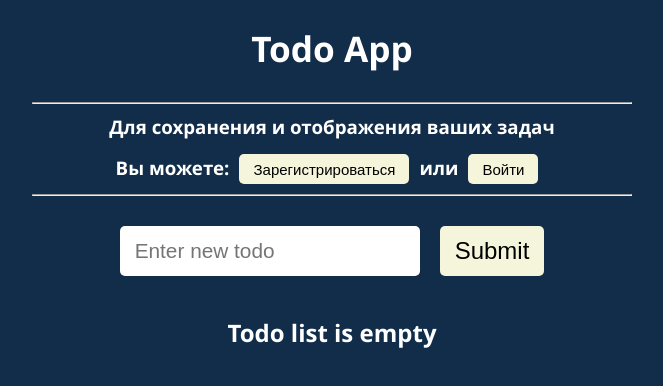
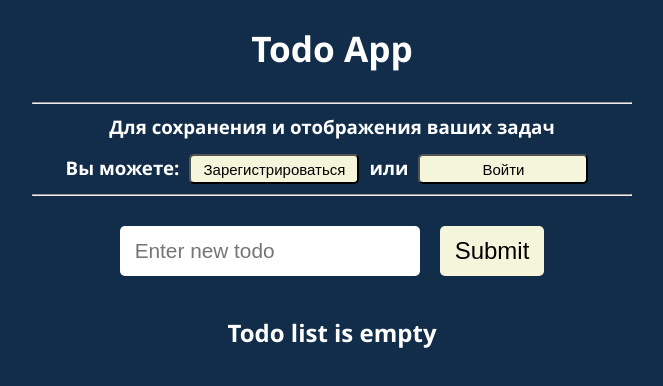
Before and after one commit to sergeygol-js/todo-app, a React (Create React App) app: page / in a window 1280 px wide. Shown: the top 386 px of the page, without its empty margins (308-971 px from the left). Built offline with nearby package versions, Linux system fonts and the light colour scheme.

Commit message:
add btype for button class

```diff
--- a/src/App.js
+++ b/src/App.js
@@ -62,6 +62,7 @@ function App() {
 
   const resetTodosHandler = () => {
     setTodos([])
+    setUserData({ ...userData, todos: todos })
   }
 
   const deleteCompletedTodosHandler = () => {
@@ -123,19 +124,7 @@ function App() {
         {userData.firstName ? (
           <>
             <h2>{`Привет, ${userData.firstName}! Вы вошли`} </h2>
-            <Button
-              style={{
-                margin: '10px 10px 15px 10px',
-                fontSize: '15px',
-                fontWeight: '5px',
-                width: '70px',
-                height: '30px',
-                padding: '0px',
-                backgroundColor: 'rgba(196, 51, 51, 0.7)',
-              }}
-              children='Выйти'
-              onClick={logout}
-            />
+            <Button btype='exitButton' children='Выйти' onClick={logout} />
           </>
         ) : (
           <>
--- a/src/components/RegButton.js
+++ b/src/components/RegButton.js
@@ -8,30 +8,12 @@ export default function RegButton({ onClick }) {
       <h3>
         Вы можете:
         <Button
-          style={{
-            margin: '15px 10px 10px 10px',
-            fontSize: '15px',
-            fontWeight: '5px',
-            width: '170px',
-            height: '30px',
-            padding: '0',
-          }}
+          btype='smallButton'
           children='Зарегистрироваться'
           onClick={onClick}
         />
         или
-        <Button
-          style={{
-            margin: '15px 10px 10px 10px',
-            fontSize: '15px',
-            fontWeight: '5px',
-            width: '70px',
-            height: '30px',
-            padding: '0px',
-          }}
-          children='Войти'
-          onClick={onClick}
-        />
+        <Button btype='smallButton' children='Войти' onClick={onClick} />
       </h3>
       <hr style={{ marginBottom: '30px' }} />
     </>
--- a/src/components/UI/Button.js
+++ b/src/components/UI/Button.js
@@ -1,14 +1,10 @@
 import styles from './Button.module.css'
 
 function Button(props) {
-  const { children, disabled = false, view = 'button' } = props
+  const { children, disabled = false, btype = 'button' } = props
 
   return (
-    <button
-      {...props}
-      className={view === 'popup' ? styles.popUpButton : styles.button}
-      disabled={disabled}
-    >
+    <button {...props} className={styles[btype]} disabled={disabled}>
       {children}
     </button>
   )
--- a/src/components/UI/Button.module.css
+++ b/src/components/UI/Button.module.css
@@ -9,8 +9,23 @@
   border-radius: 5px;
 }
 
-.button:hover {
+.button:hover,
+.exitButton:hover,
+.popUpButton:hover,
+.smallButton:hover {
   background-color: rgb(240, 240, 155);
+}
+
+.smallButton {
+  margin: 15px 10px 10px 10px;
+  font-size: 15px;
+  cursor: pointer;
+  background-color: beige;
+  font-weight: 5px;
+  width: 170px;
+  height: 30px;
+  padding: 0;
+  border-radius: 5px;
 }
 
 .popUpButton {
@@ -25,6 +40,12 @@
   border-radius: 5px;
 }
 
-.popUpButton:hover {
-  background-color: rgb(240, 240, 155);
+.exitButton {
+  margin: 10px 10px 15px 10px;
+  font-size: 15px;
+  font-weight: 5px;
+  width: 70px;
+  height: 30px;
+  padding: 0px;
+  background-color: rgba(196, 51, 51, 0.7);
 }
--- a/src/components/UI/Popup.js
+++ b/src/components/UI/Popup.js
@@ -9,11 +9,16 @@ function Popup({ left, top, onConfirm, onCancel }) {
     >
       <Button
         onClick={onConfirm}
-        view='popup'
+        btype='popUpButton'
         children='Подтвердить'
         type='submit'
       />
-      <Button onClick={onCancel} view='popup' children='Отмена' type='cancel' />
+      <Button
+        onClick={onCancel}
+        btype='popUpButton'
+        children='Отмена'
+        type='cancel'
+      />
     </div>
   )
 }
```
